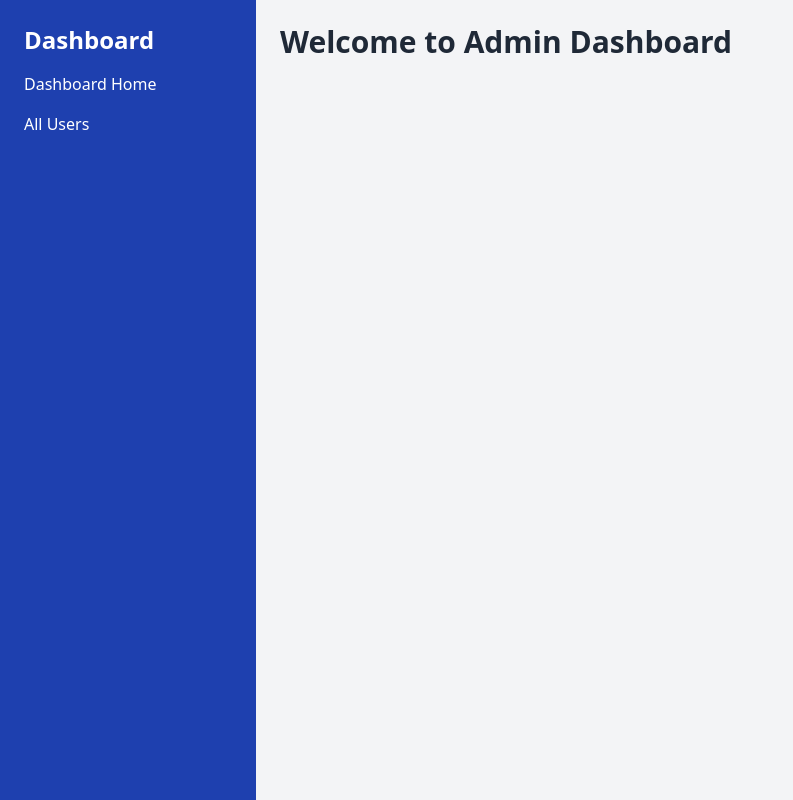
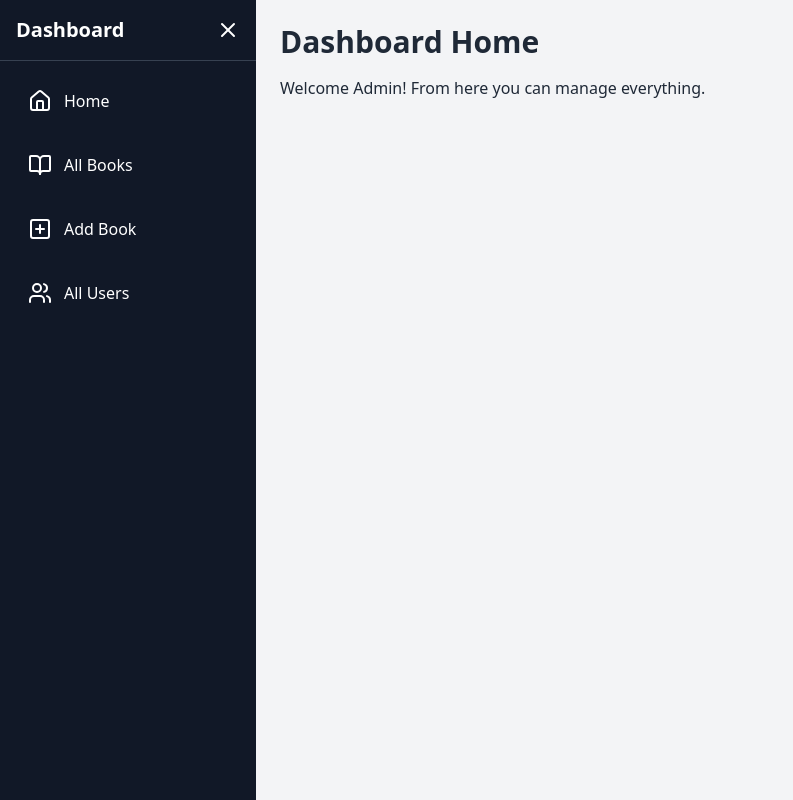
Before and after one commit to SShipon/ccn-university-library-client, a React (Vite) app: page /dashboard in a window 1280 px wide. Shown: the whole page, without its empty margins (0-793 px from the left). Built offline with nearby package versions, Linux system fonts and the light colour scheme; sample sign-in values are in the browser's storage.

Commit message:
dashbord all user addBooks allBooks create done

```diff
--- /dev/null
+++ b/src/features/dashboard/AddBooks.jsx
@@ -0,0 +1,10 @@
+const AddBooks = () => {
+  return (
+    <div>
+      <h2 className="text-3xl font-bold mb-4">Add Books</h2>
+      <p>Here you can add new books (form setup you can do later).</p>
+    </div>
+  );
+};
+
+export default AddBooks;
--- /dev/null
+++ b/src/features/dashboard/AllBooks.jsx
@@ -0,0 +1,10 @@
+const AllBooks = () => {
+  return (
+    <div>
+      <h2 className="text-3xl font-bold mb-4">All Books</h2>
+      <p>List of all books will be shown here.</p>
+    </div>
+  );
+};
+
+export default AllBooks;
--- a/src/features/dashboard/AllUsers.jsx
+++ b/src/features/dashboard/AllUsers.jsx
@@ -1,11 +1,10 @@
-
-
 const AllUsers = () => {
-    return (
-        <div>
-             All User data
-        </div>
-    );
+  return (
+    <div>
+      <h2 className="text-3xl font-bold mb-4">All Users</h2>
+      <p>List of all users will come here (you can integrate API later).</p>
+    </div>
+  );
 };
 
 export default AllUsers;
--- a/src/features/dashboard/DashboardHome.jsx
+++ b/src/features/dashboard/DashboardHome.jsx
@@ -1,5 +1,10 @@
 const DashboardHome = () => {
-  return <h1 className="text-3xl font-bold">Welcome to Admin Dashboard</h1>;
+  return (
+    <div>
+      <h2 className="text-3xl font-bold mb-4">Dashboard Home</h2>
+      <p>Welcome Admin! From here you can manage everything.</p>
+    </div>
+  );
 };
 
 export default DashboardHome;
--- a/src/features/dashboard/Sidebar.jsx
+++ b/src/features/dashboard/Sidebar.jsx
@@ -1,11 +1,39 @@
-import { Link } from "react-router-dom";
+/* eslint-disable no-unused-vars */
+import { Link, useNavigate } from "react-router-dom";
+import { Home, BookOpen, PlusSquare, Users, Menu, X } from "lucide-react";
+import { useState } from "react";
 
 const Sidebar = () => {
+  const [isOpen, setIsOpen] = useState(true);
+  const navigate = useNavigate();
+
+  const toggleSidebar = () => setIsOpen(!isOpen);
+
   return (
-    <div className="w-64 min-h-screen bg-blue-800 text-white p-6 space-y-4">
-      <h2 className="text-2xl font-bold mb-4">Dashboard</h2>
-      <Link to="/dashboard" className="block">Dashboard Home</Link>
-      <Link to="/dashboard/all-users" className="block">All Users</Link>
+    <div className={`bg-gray-900 text-white min-h-screen transition-all duration-300 ${isOpen ? 'w-64' : 'w-16'} flex flex-col`}>
+      {/* Top Section */}
+      <div className="flex justify-between items-center p-4 border-b border-gray-700">
+        {isOpen && <h1 className="text-xl font-bold">Dashboard</h1>}
+        <button onClick={toggleSidebar} className="text-white">
+          {isOpen ? <X /> : <Menu />}
+        </button>
+      </div>
+
+      {/* Navigation Links */}
+      <nav className="flex-1 p-4 flex flex-col gap-4">
+        <Link to="/" className="flex items-center gap-3 hover:bg-gray-800 p-3 rounded">
+          <Home /> {isOpen && <span>Home</span>}
+        </Link>
+        <Link to="/dashboard/all-books" className="flex items-center gap-3 hover:bg-gray-800 p-3 rounded">
+          <BookOpen /> {isOpen && <span>All Books</span>}
+        </Link>
+        <Link to="/dashboard/add-books" className="flex items-center gap-3 hover:bg-gray-800 p-3 rounded">
+          <PlusSquare /> {isOpen && <span>Add Book</span>}
+        </Link>
+        <Link to="/dashboard/all-users" className="flex items-center gap-3 hover:bg-gray-800 p-3 rounded">
+          <Users /> {isOpen && <span>All Users</span>}
+        </Link>
+      </nav>
     </div>
   );
 };
```
Also changed, not shown: src/routes/AllRoutes.jsx (+7 -3 lines).
